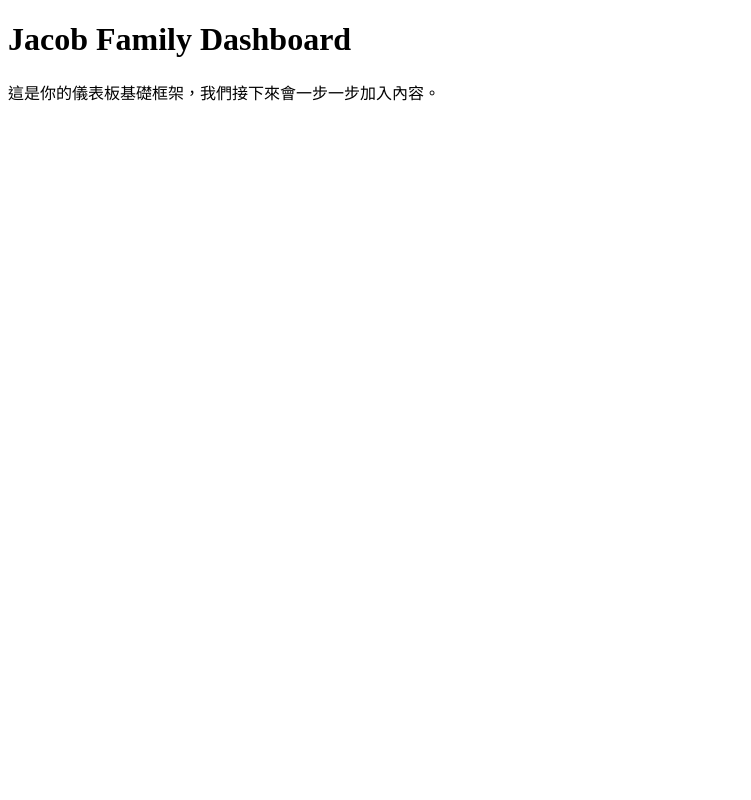
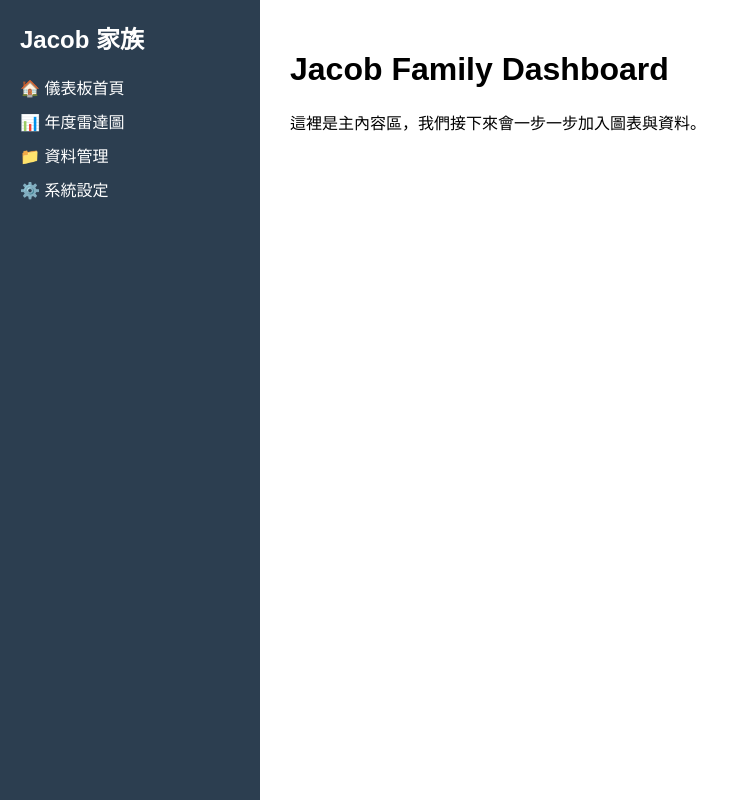
Before and after one commit to jacobhung140/JACOB-Family-Financial-System, a plain HTML site: page docs/index.html in a window 1280 px wide. Shown: the whole page, without its empty margins (0-751 px from the left). Drawn offline with Linux system fonts and the light colour scheme.

Commit message:
Update index.html

```diff
--- a/docs/index.html
+++ b/docs/index.html
@@ -1,12 +1,20 @@
-<!DOCTYPE html>
-<html lang="zh-Hant">
-<head>
-    <meta charset="UTF-8">
-    <meta name="viewport" content="width=device-width, initial-scale=1.0">
-    <title>Jacob Family Dashboard</title>
-</head>
-<body>
-    <h1>Jacob Family Dashboard</h1>
-    <p>這是你的儀表板基礎框架，我們接下來會一步一步加入內容。</p>
+<body style="margin:0; display:flex; height:100vh; font-family:Arial, sans-serif;">
+
+    <!-- Sidebar -->
+    <div style="width:220px; background:#2c3e50; color:white; padding:20px;">
+        <h2 style="margin-top:0;">Jacob 家族</h2>
+        <ul style="list-style:none; padding:0;">
+            <li style="margin:10px 0;">🏠 儀表板首頁</li>
+            <li style="margin:10px 0;">📊 年度雷達圖</li>
+            <li style="margin:10px 0;">📁 資料管理</li>
+            <li style="margin:10px 0;">⚙️ 系統設定</li>
+        </ul>
+    </div>
+
+    <!-- Main Content -->
+    <div style="flex:1; padding:30px;">
+        <h1>Jacob Family Dashboard</h1>
+        <p>這裡是主內容區，我們接下來會一步一步加入圖表與資料。</p>
+    </div>
+
 </body>
-</html>
```
